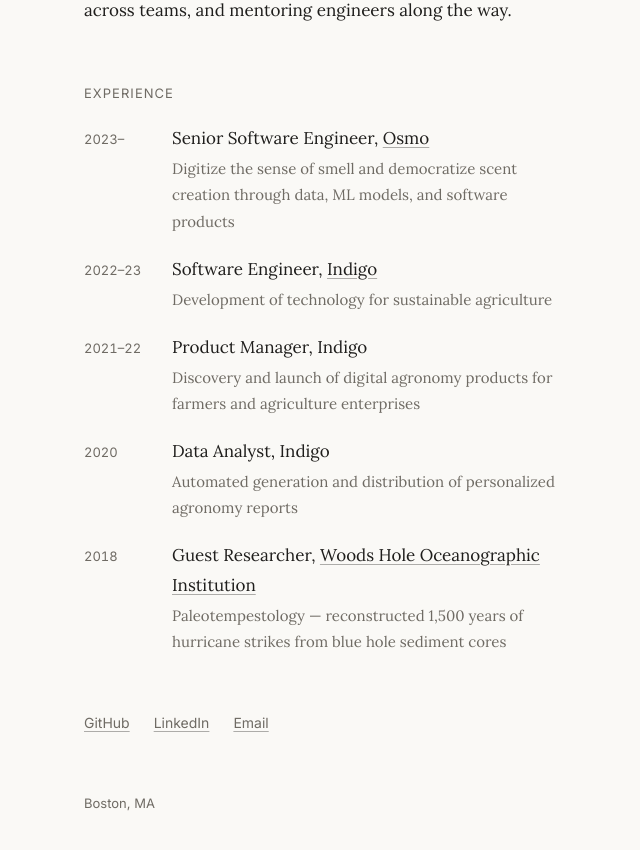
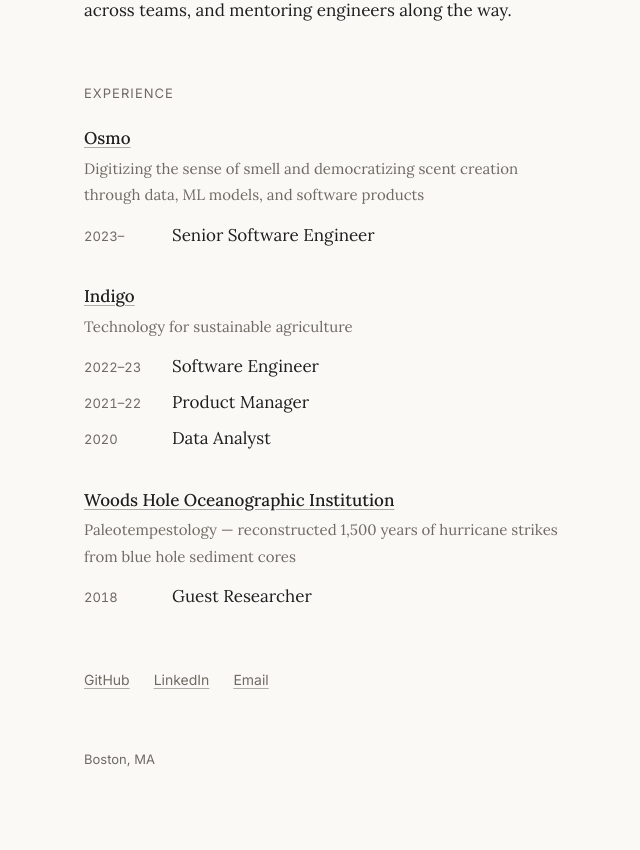
Before and after one commit to cdizon239/charmille, a React (Vite) app: page / in a window 1280 px wide. Shown: the part 700-1550 px from the top of the page, without its empty margins (316-956 px from the left). Built offline with nearby package versions, Linux system fonts and the light colour scheme.

Commit message:
Group experience by company with roles nested

```diff
--- a/src/App.tsx
+++ b/src/App.tsx
@@ -38,59 +38,61 @@
 
       <section className="experience" aria-label="Experience">
         <h2>Experience</h2>
+
+        <div className="company">
+          <p className="company-name">
+            <a href="https://www.osmo.ai/">Osmo</a>
+          </p>
+          <p className="blurb">
+            Digitizing the sense of smell and democratizing scent creation
+            through data, ML models, and software products
+          </p>
           <ul>
             <li>
               <span className="dates">2023&ndash;</span>
-            <div>
-              <p>Senior Software Engineer, <a href="https://www.osmo.ai/">Osmo</a></p>
+              <span>Senior Software Engineer</span>
+            </li>
+          </ul>
+        </div>
+
+        <div className="company">
+          <p className="company-name">
+            <a href="https://www.indigoag.com/">Indigo</a>
+          </p>
           <p className="blurb">
-                Digitize the sense of smell and democratize scent creation through data, ML models, and software products
+            Technology for sustainable agriculture
           </p>
-            </div>
-          </li>
+          <ul>
             <li>
               <span className="dates">2022&ndash;23</span>
-            <div>
-              <p>Software Engineer, <a href="https://www.indigoag.com/">Indigo</a></p>
-              <p className="blurb">
-                Development of technology for sustainable agriculture
-              </p>
-            </div>
+              <span>Software Engineer</span>
             </li>
             <li>
               <span className="dates">2021&ndash;22</span>
-            <div>
-              <p>Product Manager, Indigo</p>
-              <p className="blurb">
-                Discovery and launch of digital agronomy products
-                for farmers and agriculture enterprises
-              </p>
-            </div>
+              <span>Product Manager</span>
             </li>
             <li>
               <span className="dates">2020</span>
-            <div>
-              <p>Data Analyst, Indigo</p>
-              <p className="blurb">
-                Automated generation and distribution of personalized
-                agronomy reports
-              </p>
+              <span>Data Analyst</span>
+            </li>
+          </ul>
         </div>
-          </li>
-          <li>
-            <span className="dates">2018</span>
-            <div>
-              <p>
-                Guest Researcher,{' '}
+
+        <div className="company">
+          <p className="company-name">
             <a href="https://www.whoi.edu/">Woods Hole Oceanographic Institution</a>
           </p>
           <p className="blurb">
-                Paleotempestology &mdash; reconstructed 1,500 years of
-                hurricane strikes from blue hole sediment cores
+            Paleotempestology &mdash; reconstructed 1,500 years of hurricane
+            strikes from blue hole sediment cores
           </p>
-            </div>
+          <ul>
+            <li>
+              <span className="dates">2018</span>
+              <span>Guest Researcher</span>
             </li>
           </ul>
+        </div>
       </section>
 
       <nav className="elsewhere" aria-label="Elsewhere">
--- a/src/index.css
+++ b/src/index.css
@@ -108,24 +108,33 @@
   margin-bottom: 1.25rem;
 }
 
-.experience ul {
-  list-style: none;
+.company + .company {
+  margin-top: 2rem;
 }
 
-.experience li {
-  display: flex;
-  gap: 1.25rem;
-  align-items: baseline;
-}
-
-.experience li + li {
-  margin-top: 1.25rem;
+.company-name {
+  font-weight: 500;
 }
 
 .blurb {
   font-size: 0.9375rem;
   color: var(--muted);
   margin-top: 0.125rem;
+}
+
+.company ul {
+  list-style: none;
+  margin-top: 0.75rem;
+}
+
+.company li {
+  display: flex;
+  gap: 1.25rem;
+  align-items: baseline;
+}
+
+.company li + li {
+  margin-top: 0.375rem;
 }
 
 .dates {
```
Lines whose indentation alone changed are shown as unchanged.
